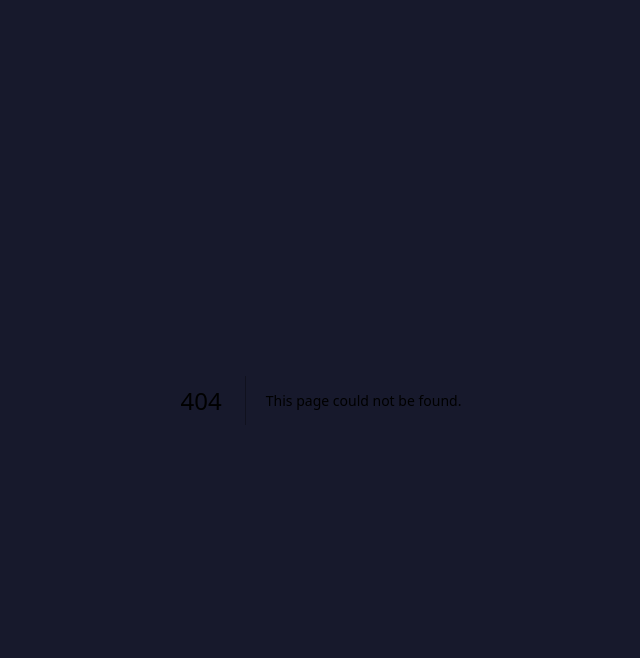
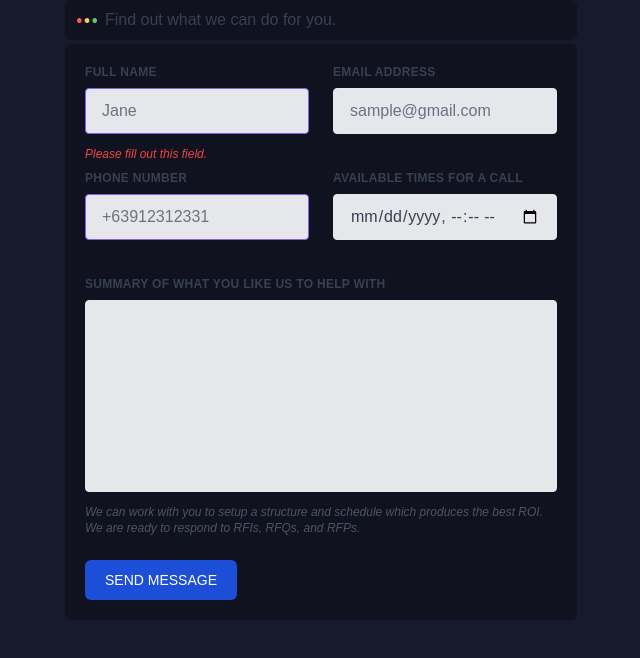
Before and after one commit to Crackerm101/quanticcorp-landingpage, a Next.js app: page /components/contactbox in a window 1280 px wide. Before the commit this address had no page. Shown: the top 658 px of the page, without its empty margins (319-959 px from the left). Built offline with nearby package versions, Linux system fonts and the light colour scheme.

Commit message:
Create contactbox.js

```diff
--- /dev/null
+++ b/pages/components/contactbox.js
@@ -0,0 +1,114 @@
+import React from "react";
+import Image from "next/image";
+const contactbox = () => {
+    return (
+        <div className="flex flex-col items-center justify-center ">
+            <div className="flex w-full max-w-lg items-center gap-2 rounded-md bg-card-color px-3 py-2 text-gray-700">
+                <span>
+                    <Image
+                        src="/image/Lights.png"
+                        width="20"
+                        height="20"
+                        alt="lights"
+                        loading="lazy"
+                    />
+                </span>
+                <p>Find out what we can do for you.</p>
+            </div>
+            <div className="">
+                <form className="mt-1 w-full max-w-lg rounded-md bg-card-color px-5 py-5">
+                    <div className="-mx-3 mb-2 flex flex-wrap">
+                        <div className="mb-6 w-full px-3 md:mb-0 md:w-1/2">
+                            <label
+                                className="mb-2 block text-xs font-bold uppercase tracking-wide text-gray-700"
+                                for="grid-first-name"
+                            >
+                                Full Name
+                            </label>
+                            <input
+                                className="mb-3 block w-full appearance-none rounded border border-violet-500 bg-gray-200 py-3 px-4 leading-tight text-gray-700 focus:bg-white focus:outline-none"
+                                type="text"
+                                placeholder="Jane"
+                            />
+                            <p className="text-xs italic text-red-500">
+                                Please fill out this field.
+                            </p>
+                        </div>
+                        <div className="w-full px-3 md:w-1/2">
+                            <label className="mb-2 block text-xs font-bold uppercase tracking-wide text-gray-700">
+                                Email Address
+                            </label>
+                            <input
+                                className="block w-full appearance-none rounded border border-gray-200 bg-gray-200 py-3 px-4 leading-tight text-gray-700 focus:border-gray-500 focus:bg-white focus:outline-none"
+                                type="email"
+                                placeholder="sample@gmail.com"
+                            />
+                        </div>
+                    </div>
+
+                    <div className="-mx-3 mb-6 flex flex-wrap">
+                        <div className="mb-6 w-full px-3 md:mb-0 md:w-1/2">
+                            <label
+                                className="mb-2 block text-xs font-bold uppercase tracking-wide text-gray-700"
+                                for="grid-first-name"
+                            >
+                                Phone Number
+                            </label>
+                            <input
+                                className="mb-3 block w-full appearance-none rounded border border-violet-500 bg-gray-200 py-3 px-4 leading-tight text-gray-700 focus:bg-white focus:outline-none"
+                                type="number"
+                                placeholder="+63912312331"
+                            />
+                        </div>
+                        <div className="w-full px-3 md:w-1/2">
+                            <label className="mb-2 block text-xs font-bold uppercase tracking-wide text-gray-700">
+                                Available times for a call
+                            </label>
+                            <input
+                                className="block w-full appearance-none rounded border border-gray-200 bg-gray-200 py-3 px-4 leading-tight text-gray-700 focus:border-gray-500 focus:bg-white focus:outline-none"
+                                type="datetime-local"
+                                placeholder="sample@gmail.com"
+                            />
+                        </div>
+                    </div>
+
+                    <div className="-mx-3 mb-6 flex flex-wrap">
+                        <div className="w-full px-3">
+                            <label
+                                className="mb-2 block text-xs font-bold uppercase tracking-wide text-gray-700"
+                                for="grid-password"
+                            >
+                                Summary of what you like us to help with
+                            </label>
+                            <textarea
+                                className=" no-resize mb-3 block h-48 w-full resize-none appearance-none rounded border border-gray-200 bg-gray-200 py-3 px-4 leading-tight text-gray-700 focus:border-gray-500 focus:bg-white focus:outline-none"
+                                id="message"
+                            ></textarea>
+                            <p className="text-xs italic text-gray-600">
+                                We can work with you to setup a structure and
+                                schedule which produces the best ROI. We are
+                                ready to respond to RFIs, RFQs, and RFPs.
+                            </p>
+                        </div>
+                    </div>
+                    <div className="md:flex md:items-center">
+                        <div className="md:w-1/3">
+                            <button
+                                type="button"
+                                className="mr-3 w-max rounded-md bg-blue-700 px-5 py-2.5
+                         text-center text-sm font-medium text-white hover:bg-blue-800 focus:outline-none
+                         focus:ring-1 focus:ring-blue-300 dark:bg-blue-600 dark:hover:bg-blue-700 dark:focus:ring-blue-800
+                          md:mr-0"
+                            >
+                                SEND MESSAGE
+                            </button>
+                        </div>
+                        <div className="md:w-2/3"></div>
+                    </div>
+                </form>
+            </div>
+        </div>
+    );
+};
+
+export default contactbox;
```
